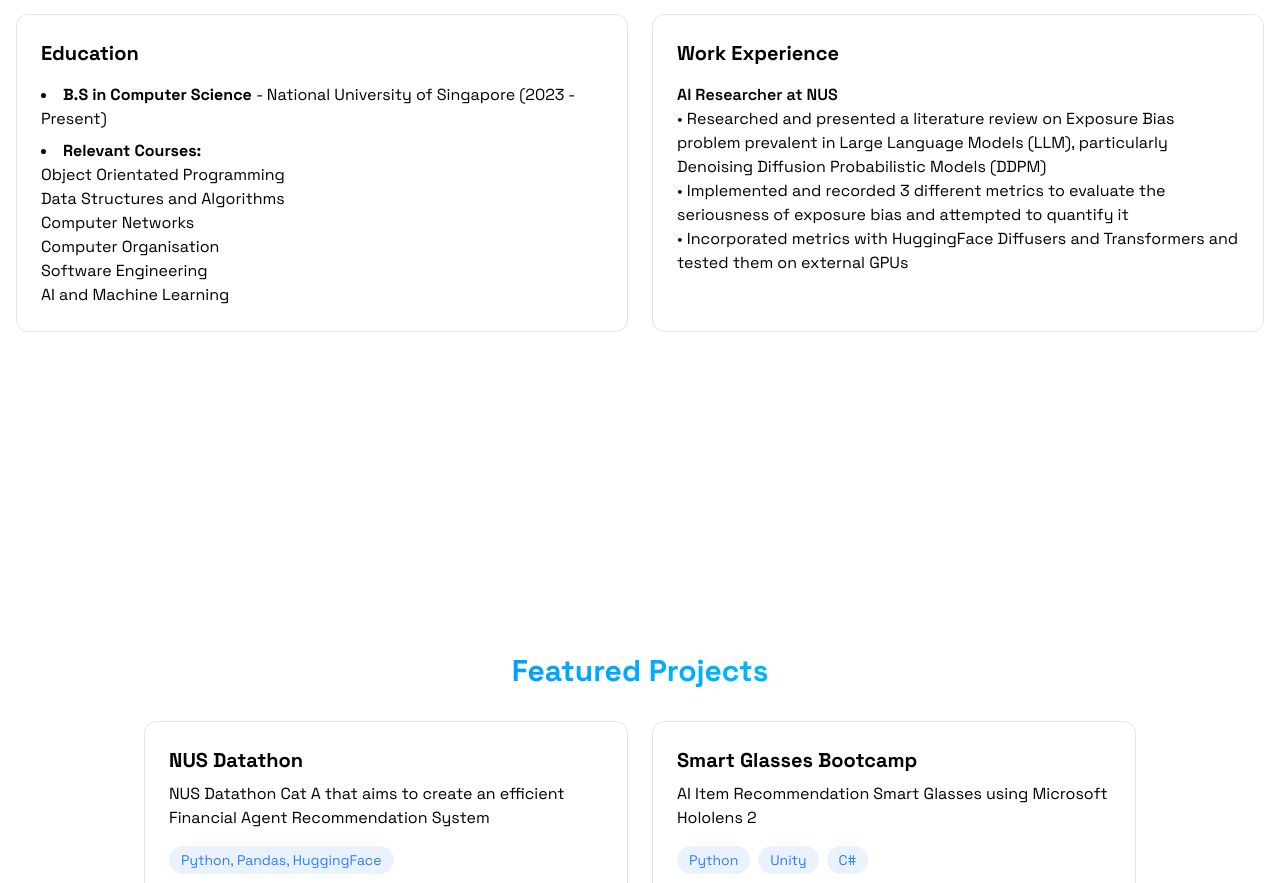
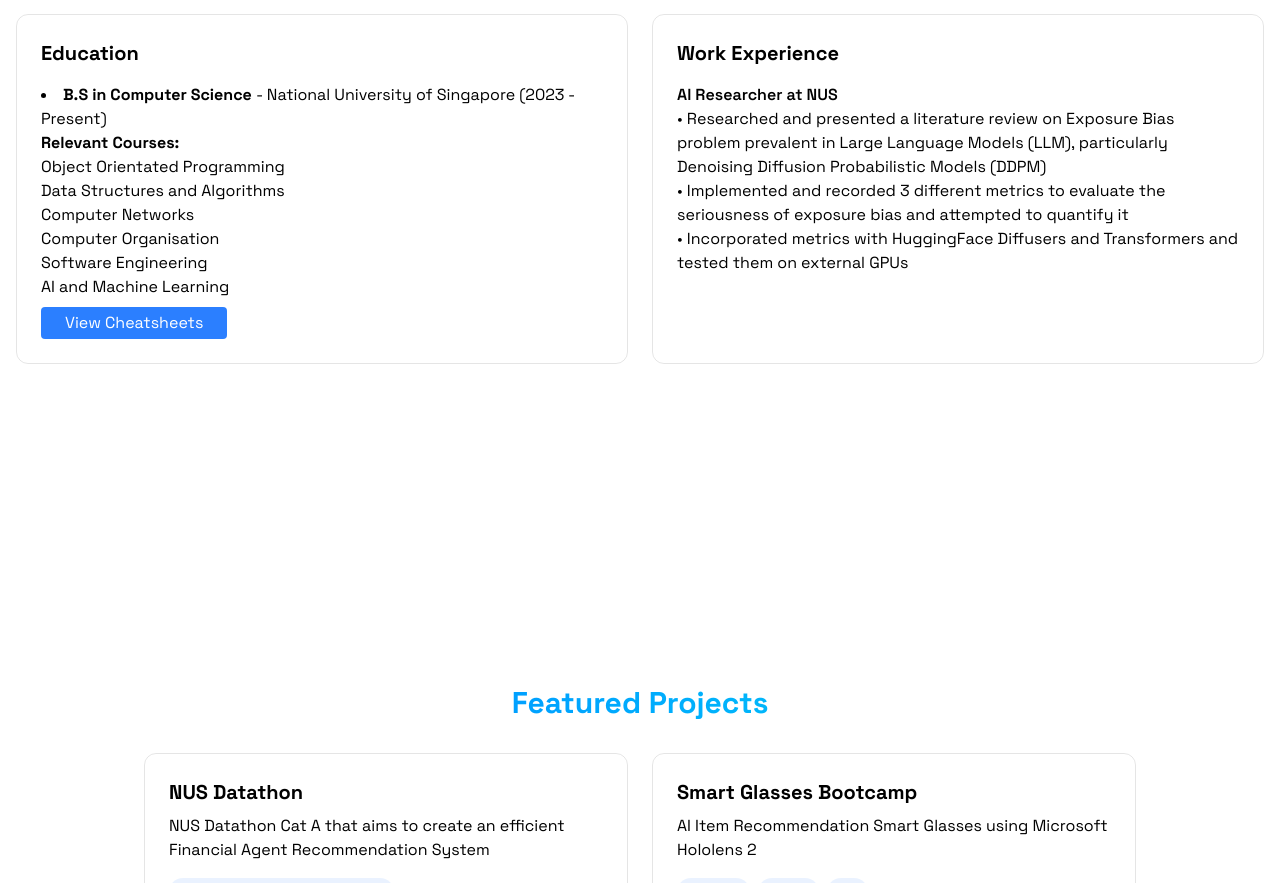
Before and after one commit to Timothy-Ho0203/personal-website, a React (Vite) app: page / in a window 1280 px wide. Shown: the part 1200-2083 px from the top of the page. Built offline with nearby package versions, Linux system fonts and the light colour scheme.

Commit message:
feat: Add cheatsheet section

```diff
--- /dev/null
+++ b/src/components/Cheatsheets.jsx
@@ -0,0 +1,69 @@
+import { useEffect, useRef, useState } from "react";
+
+export const Cheatsheets = () => {
+
+  const [isOpen, setIsOpen] = useState(false);
+  const dropdownRef = useRef(null);
+
+  useEffect(() => {
+    function handleClickOutside(event) {
+      if (dropdownRef.current && !dropdownRef.current.contains(event.target)) {
+        setIsOpen(false);
+      }
+    }
+
+    if (isOpen) {
+      document.addEventListener("mousedown", handleClickOutside);
+      //document.addEventListener("scroll", handleClickOutside, true);
+    }
+
+    return () => {
+      document.removeEventListener("mousedown", handleClickOutside);
+      //document.removeEventListener("scroll", handleClickOutside, true);
+    }
+  }, [isOpen]);
+
+  return (
+    <div
+      className="relative inline-block mt-2"
+      ref={dropdownRef}
+    >
+      <button
+        onClick={() => setIsOpen(!isOpen)}
+        className="bg-blue-500 text-white rounded py-1 px-6 transition hover:shadow-[0_0_15px_rgba(59,130,246,0.4)] hover:bg-blue-500/80"
+      >
+        View Cheatsheets
+      </button>
+
+      {isOpen && (
+        <div
+          className="absolute left-0 mt-2 w-48 bg-white border border-gray-300 rounded shadow-lg"
+        >
+          <ul className="py-2 text-gray-700">
+            <li
+              className="px-4 py-2 hover:bg-gray-100 cursor-pointer"
+            >
+              <a href="#">
+                ST2334 Finals
+              </a>
+            </li>
+            <li
+              className="px-4 py-2 hover:bg-gray-100 cursor-pointer"
+            >
+              <a href="#">
+                CS2106 Midterms
+              </a>
+            </li>
+            <li
+              className="px-4 py-2 hover:bg-gray-100 cursor-pointer"
+            >
+              <a href="#">
+                CS2106 Finals
+              </a>
+            </li>
+          </ul>
+        </div>
+      )}
+    </div>
+  );
+}
--- a/src/components/sections/About.jsx
+++ b/src/components/sections/About.jsx
@@ -1,3 +1,4 @@
+import { Cheatsheets } from "../Cheatsheets";
 import {RevealOnScroll} from "../RevealOnScroll";
 
 export const About = () => {
@@ -100,9 +101,8 @@ export const About = () => {
               </h3>
               <ul className="list-disc list-inside text-black-300 space-y-2">
                 <li>
-                  <strong> B.S in Computer Science </strong> - National University of Singapore (2023 - Present)
-                </li>
-                <li>
+                  <strong> B.S in Computer Science </strong> - National University of Singapore (2023 - Present) <br />
+                  <span>
                     <strong>Relevant Courses:</strong><br />
                     Object Orientated Programming<br />
                     Data Structures and Algorithms<br />
@@ -110,7 +110,10 @@ export const About = () => {
                     Computer Organisation<br />
                     Software Engineering<br />
                     AI and Machine Learning<br />
+                  </span>
+                  <Cheatsheets />
                 </li>
+
               </ul>
             </div>
 
```
Lines whose indentation alone changed are shown as unchanged.
